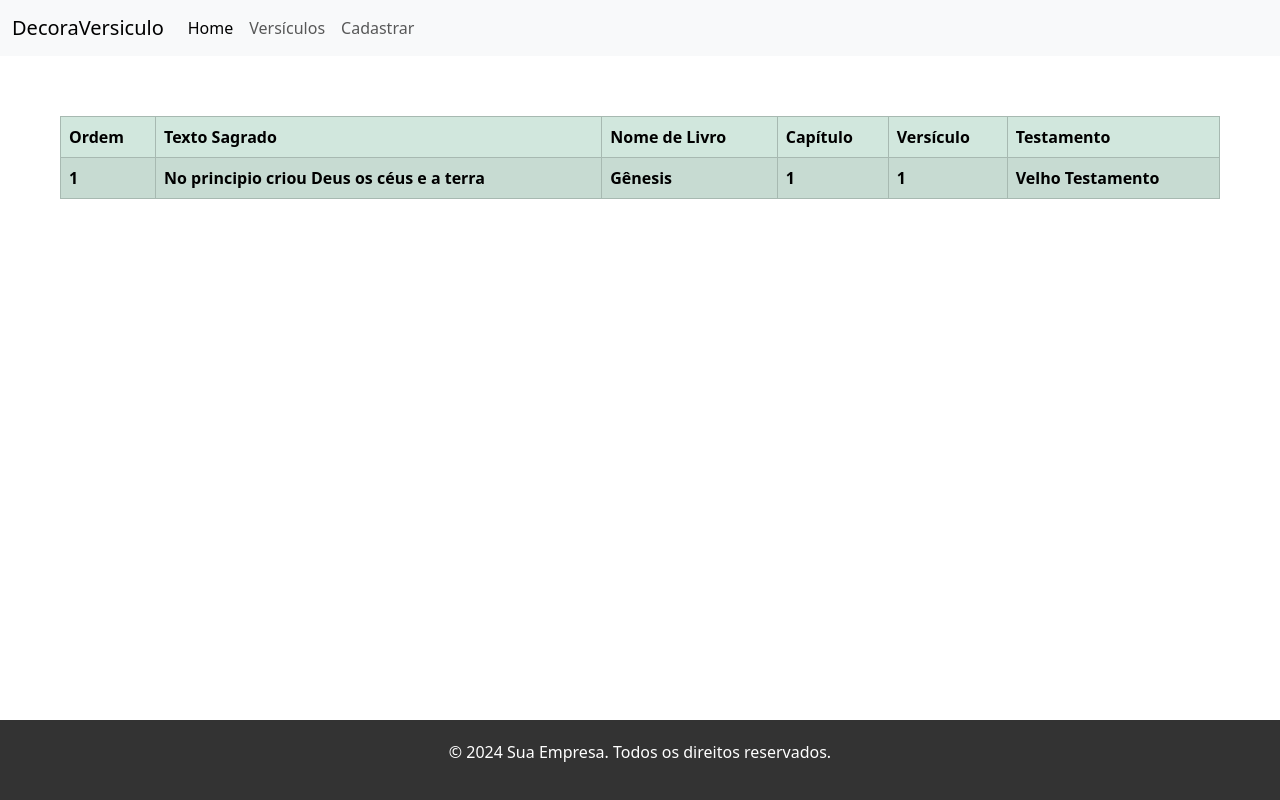
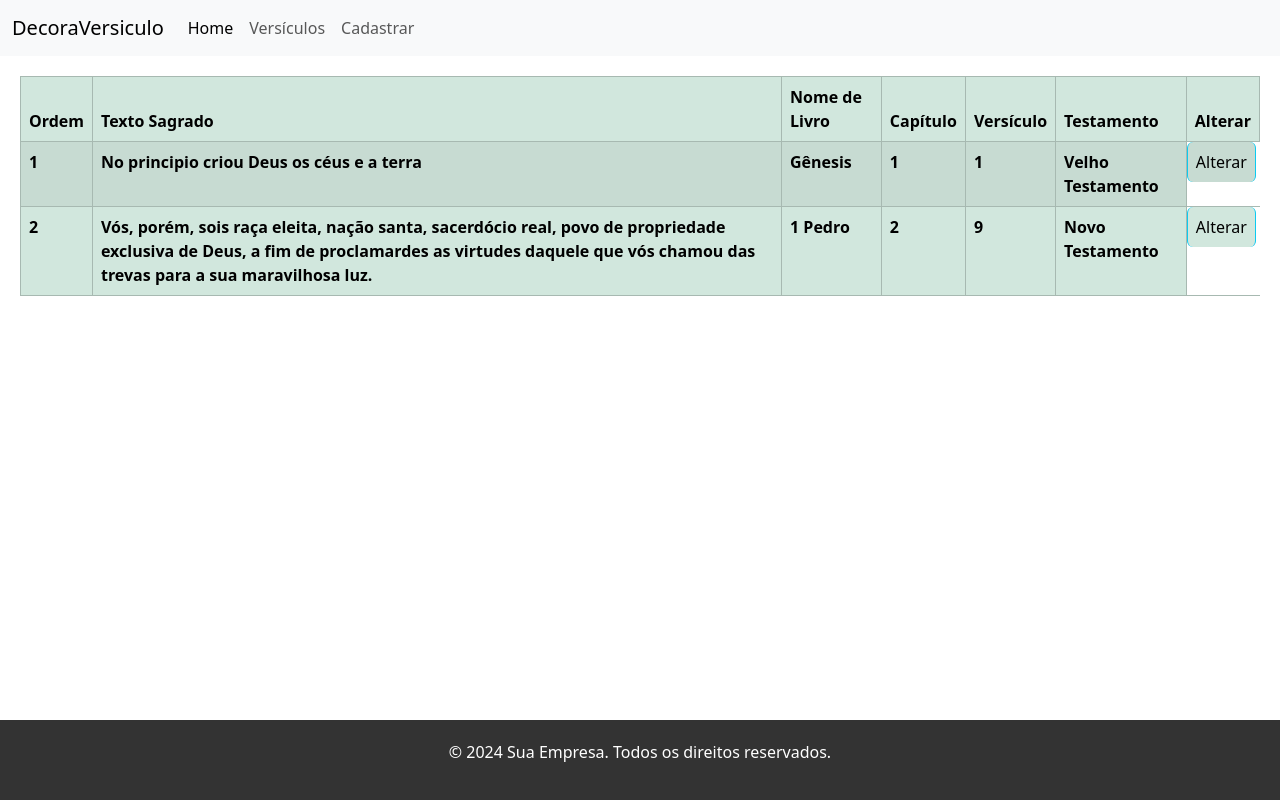
Before and after one commit to ivoosa7/DecoraVers-culo, an Angular app: page /Versicules in a window 1280 px wide. Built offline with nearby package versions, Linux system fonts and the light colour scheme; data requests are answered from the project's data file.

Commit message:
Html Form is done, but with some wrong with button save and alterations

```diff
--- a/db.json
+++ b/db.json
@@ -7,6 +7,14 @@
       "chapter": 1,
       "verse": 1,
       "testament": "Velho Testamento"
+    },
+    {
+      "id": 2,
+      "text": "Vós, porém, sois raça eleita, nação santa, sacerdócio real, povo de propriedade exclusiva de Deus, a fim de proclamardes as virtudes daquele que vós chamou das trevas para a sua maravilhosa luz.",
+      "book": "1 Pedro",
+      "chapter": 2,
+      "verse": 9,
+      "testament": "Novo Testamento"
     }
 
   ]
--- a/src/app/app-routing.module.ts
+++ b/src/app/app-routing.module.ts
@@ -7,7 +7,8 @@ import { RegisterVersiculesComponent } from './register-versicules/register-vers
 const routes: Routes = [
   {path: 'Versicules', component: ListVersiculesComponent},
   {path: 'Home', component: HomeComponent},
-  {path: 'Register', component: RegisterVersiculesComponent}
+  {path: 'Register', component: RegisterVersiculesComponent},
+  {path: 'Register/:id', component: RegisterVersiculesComponent}
 ];
 
 @NgModule({
--- a/src/app/app.component.css
+++ b/src/app/app.component.css
@@ -7,7 +7,7 @@
 
   .content-wrapper {
     flex: 1; /* Este flex garante que o conteúdo ocupe o espaço necessário */
-    padding: 60px;
+    padding: 20px;
   }
 
   footer {
--- a/src/app/list-versicules/list-versicules.component.css
+++ b/src/app/list-versicules/list-versicules.component.css
@@ -0,0 +1,3 @@
+.btn .btn-info{
+    margin: 0 auto;
+}
--- a/src/app/list-versicules/list-versicules.component.html
+++ b/src/app/list-versicules/list-versicules.component.html
@@ -7,6 +7,7 @@
       <th scope="col">Capítulo</th>
       <th scope="col">Versículo</th>
       <th scope="col">Testamento</th>
+      <th scope="col">Alterar</th>
     </tr>
   </thead>
   <tbody>
@@ -17,6 +18,7 @@
       <th scope="row">{{textHolyBible.chapter}}</th>
       <th scope="row">{{textHolyBible.verse}}</th>
       <th scope="row">{{textHolyBible.testament}}</th>
+      <button type="button" class="btn btn-info" (click)="goToRegister(textHolyBible.id)">Alterar</button>
     </tr>
   </tbody>
 </table>
--- a/src/app/list-versicules/list-versicules.component.ts
+++ b/src/app/list-versicules/list-versicules.component.ts
@@ -1,6 +1,7 @@
 import { Component, OnInit } from '@angular/core';
 import { TextBibleService } from '../text-bible.service';
 import { Versicule } from '../Versicule';
+import { Router } from '@angular/router';
 
 @Component({
   selector: 'app-list-versicules',
@@ -11,7 +12,9 @@ export class ListVersiculesComponent implements OnInit {
 
   Verses: Versicule [] = [];
 
-  constructor(private service:TextBibleService) { }
+  constructor(private service:TextBibleService,
+              private router:Router
+  ) { }
 
   ngOnInit(): void {
     this.LoadVerses()
@@ -23,5 +26,9 @@ export class ListVersiculesComponent implements OnInit {
     })
   }
 
+  goToRegister(id: Number){
+    this.router.navigate(['/Register', id]);
+  }
+
 
 }
--- a/src/app/register-versicules/register-versicules.component.html
+++ b/src/app/register-versicules/register-versicules.component.html
@@ -2,8 +2,7 @@
     <h2>Informe os dados requeridos para cadastrar um novo versículo</h2>
         <form [formGroup]="formGroupVerses">
             <div class="form-container mb-3">
-                <label for="text"
-                class="form-label">Texto Sagrado</label>
+                <label for="text" class="form-label">Texto Sagrado</label>
                 <input
                 formControlName="text"
                 type="text"
@@ -59,7 +58,7 @@
               <button
               type="button"
               class="btn btn-success"
-              (click)="save()"
+              (click)="saveNewTextHolyBible()"
               >Salvar</button>
         </form>
 </div>
--- a/src/app/register-versicules/register-versicules.component.ts
+++ b/src/app/register-versicules/register-versicules.component.ts
@@ -1,7 +1,7 @@
 import { Component, OnInit } from '@angular/core';
 import { TextBibleService } from '../text-bible.service';
 import { FormBuilder, FormGroup } from '@angular/forms';
-import { Router } from '@angular/router';
+import { ActivatedRoute, Router } from '@angular/router';
 
 @Component({
   selector: 'app-register-versicules',
@@ -15,26 +15,34 @@ export class RegisterVersiculesComponent implements OnInit{
   constructor (
               private service: TextBibleService,
               private formBuilder: FormBuilder,
-              private router: Router
+              private router: Router,
+              private activeRouter: ActivatedRoute
               ){
     this.formGroupVerses = formBuilder.group({
-              id : [''],
-              text: [''],
-              book: [''],
-              chapter: [''],
-              verse: [''] ,
-              testament: ['']
+              id        : [''],
+              text      : [''],
+              book      : [''],
+              chapter   : [''],
+              verse     : [''],
+              testament : ['']
     })
               }
 
   ngOnInit(): void {
-
+    const id = Number(this.activeRouter.snapshot.paramMap.get("id"))
+    this.loadVerses(id)
   }
 
-  save(){
+  loadVerses(id: Number){
+    this.service.getVersesById(id).subscribe({
+      next: data => this.formGroupVerses.setValue(data)
+    });
+  }
+
+  saveNewTextHolyBible(){
     this.service.registerNewTextHolyBible(this.formGroupVerses.value).subscribe({
       next: () => this.router.navigate(['Versicules'])
-    })
+    });
   }
 
 }
--- a/src/app/text-bible.service.ts
+++ b/src/app/text-bible.service.ts
@@ -22,4 +22,14 @@ export class TextBibleService {
     return this.http.post<Versicule>(this.url, verses)
   }
 
+  //3º Service
+  updateTextHolyBible(verses: Versicule): Observable<Versicule>{
+    return this.http.put<Versicule>(`${this.url}/${verses.id}`, verses)
+  }
+
+  //4º Service
+  getVersesById(id: Number): Observable<Versicule>{
+    return this.http.get<Versicule>(`${this.url}/${id}`)
+  }
+
 }
```
